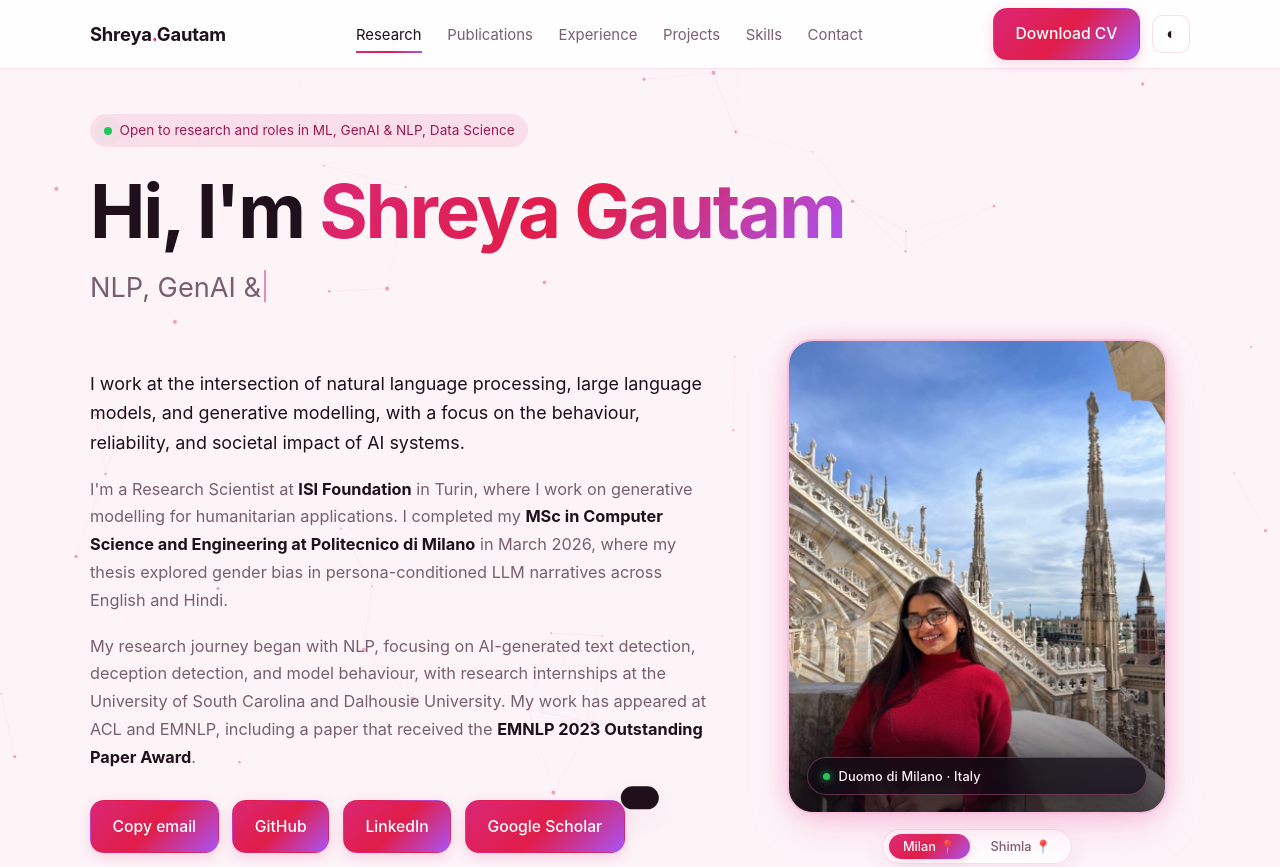
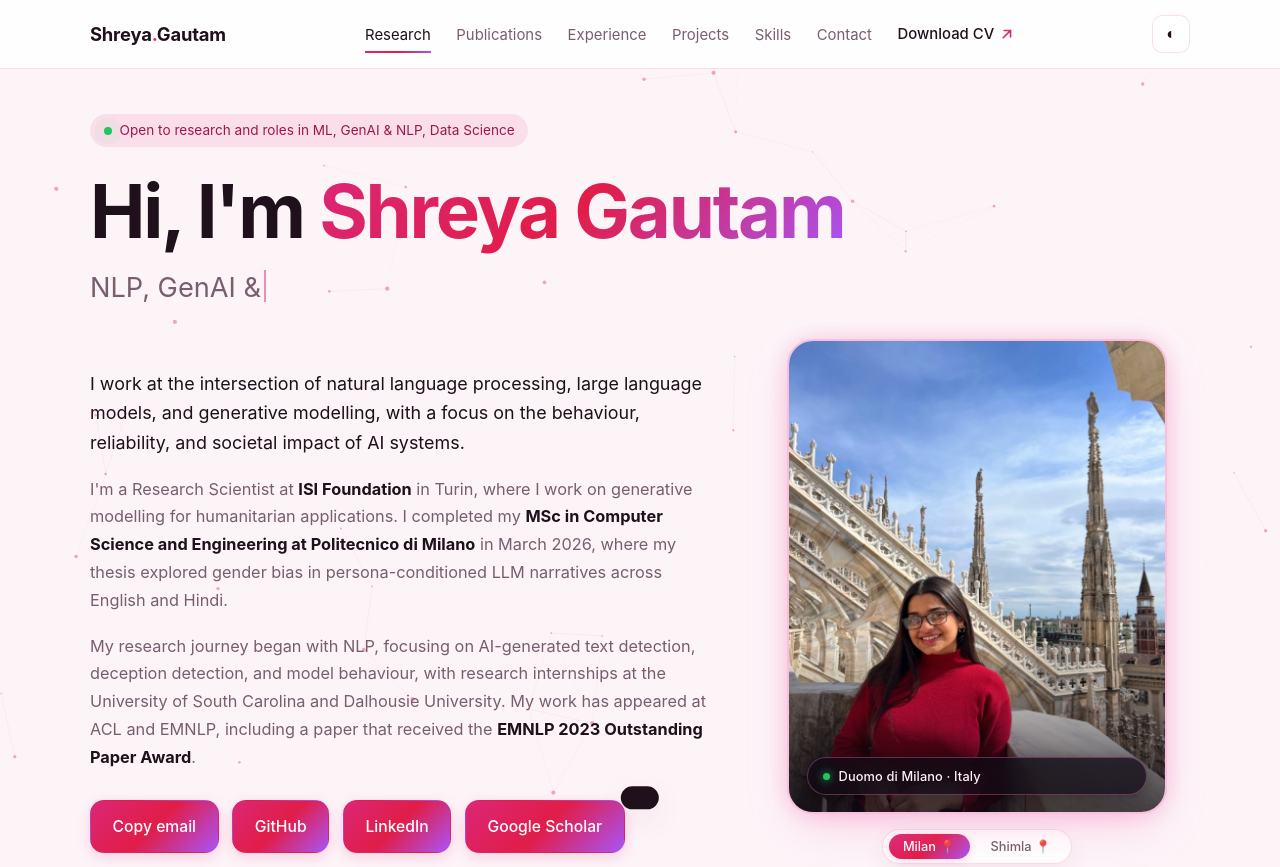
Before and after one commit to ShreyaGautamm/ShreyaGautamm.github.io, a plain HTML site: page index.html in a window 1280 px wide. Shown: the top 867 px of the page. Drawn offline with Linux system fonts and the light colour scheme; animation ran at ten frames a second.

Commit message:
Style Download CV as clean navbar link with external webapp arrow near Contact

```diff
--- a/index.html
+++ b/index.html
@@ -362,16 +362,26 @@
 
     .nav-right {
       display: flex;
-      gap: 0.75rem;
+      gap: 0.5rem;
       align-items: center;
     }
 
-    .nav-cv-btn {
-      padding: 0.48rem 1.15rem;
-      font-size: 0.88rem;
-      font-weight: 600;
-      border-radius: 999px;
-      white-space: nowrap;
+    .nav-cv-link {
+      display: inline-flex !important;
+      align-items: center;
+      gap: 0.35rem;
+      color: var(--text) !important;
+      font-weight: 500;
+    }
+
+    .nav-cv-link .external-icon {
+      transition: transform .2s ease;
+      color: var(--accent);
+      flex-shrink: 0;
+    }
+
+    .nav-cv-link:hover .external-icon {
+      transform: translate(2px, -2px);
     }
 
     .icon-btn {
@@ -1340,9 +1350,16 @@
         <li><a href="#projects">Projects</a></li>
         <li><a href="#skills">Skills</a></li>
         <li><a href="#contact">Contact</a></li>
+        <li>
+          <a class="nav-cv-link" href="cv.pdf" target="_blank" rel="noopener" title="Open and download CV in new tab">
+            Download CV
+            <svg class="external-icon" viewBox="0 0 16 16" width="13" height="13" fill="none" stroke="currentColor" stroke-width="2" stroke-linecap="round" stroke-linejoin="round" aria-hidden="true">
+              <path d="M5 3h8v8M13 3L4 12" />
+            </svg>
+          </a>
+        </li>
       </ul>
       <div class="nav-right">
-        <a class="btn primary nav-cv-btn" href="cv.pdf" target="_blank" rel="noopener">Download CV</a>
         <button class="icon-btn" id="themeToggle" aria-label="Toggle light and dark theme"
           title="Toggle theme">&#9680;</button>
         <button class="icon-btn menu-toggle" id="menuToggle" aria-label="Open menu">&#9776;</button>
```
